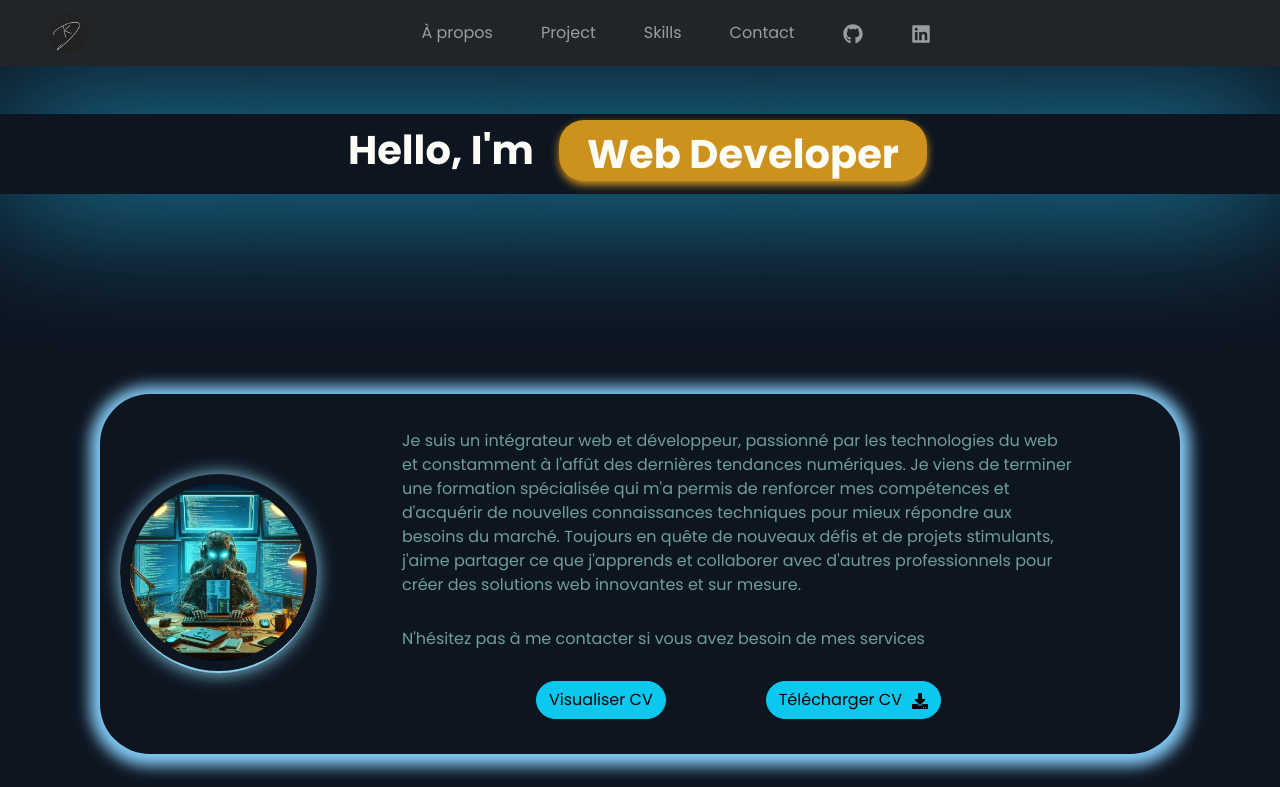
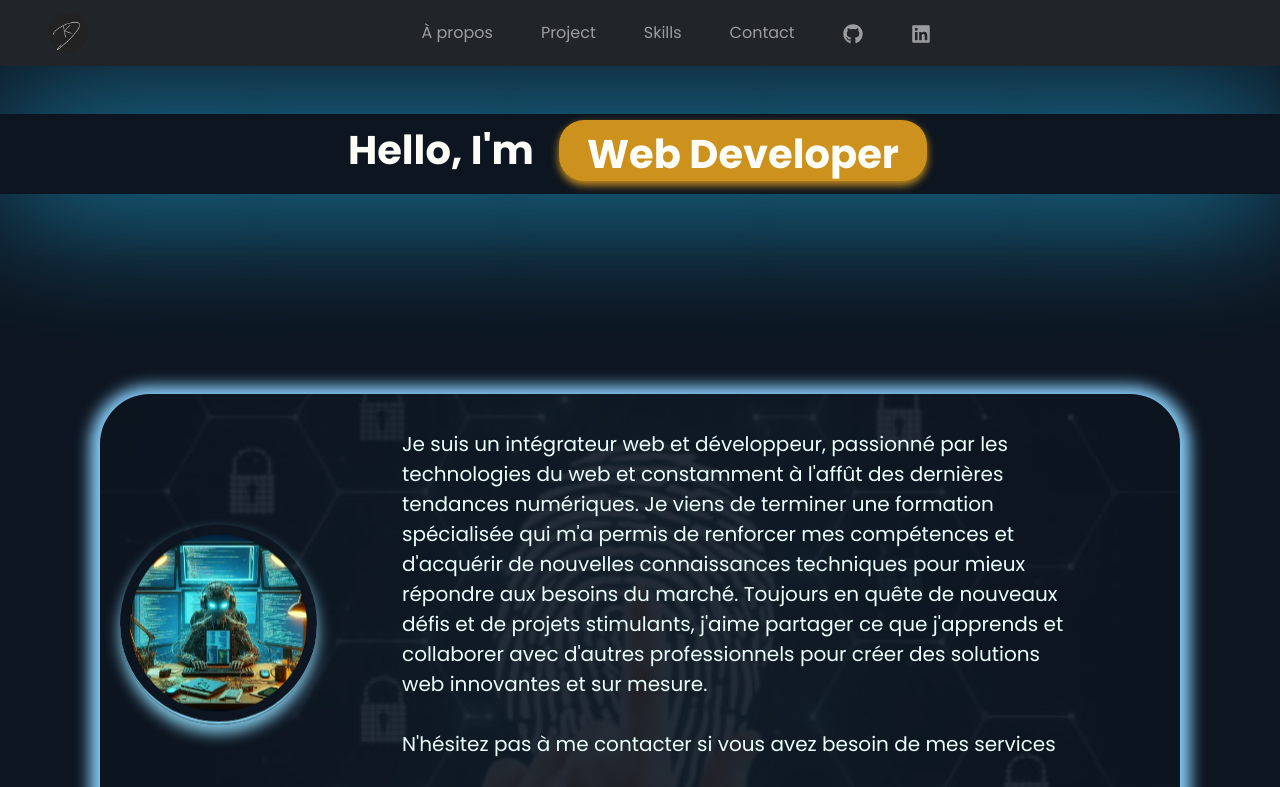
Before and after one commit to KD-Dev-Tech/-P12-Portfolio-, a React (Vite) app: page / in a window 1280 px wide. Shown: the top 787 px of the page. Built offline with nearby package versions, Linux system fonts and the light colour scheme.

Commit message:
Mise en place description card & ajout animation

```diff
--- a/index.html
+++ b/index.html
@@ -4,6 +4,7 @@
     <meta charset="UTF-8" />
     <link href="https://fonts.googleapis.com/css2?family=Poppins:wght@400;700&display=swap" rel="stylesheet">
     <link rel="icon" type="image" href="./public/icons/icon-dev.webp" />
+    <link href="https://unpkg.com/aos@2.3.1/dist/aos.css" rel="stylesheet">
     <meta name="viewport" content="width=device-width, initial-scale=1.0" />
     <meta name="description" content="Portfolio of Kevin Delannoy" />
     <title>Portfolio @ Kevin Delannoy</title>
@@ -11,5 +12,6 @@
   <body>
     <div id="root"></div>
     <script type="module" src="/src/main.jsx"></script>
+    <script src="https://unpkg.com/aos@2.3.1/dist/aos.js"></script>
   </body>
 </html>
--- a/package.json
+++ b/package.json
@@ -10,6 +10,7 @@
     "preview": "vite preview"
   },
   "dependencies": {
+    "aos": "^2.3.4",
     "bootstrap": "^5.3.3",
     "react": "^18.3.1",
     "react-bootstrap": "^2.10.5",
--- a/src/components/AboutMe.jsx
+++ b/src/components/AboutMe.jsx
@@ -19,11 +19,11 @@ function AboutMe() {
                         <p>{about.contact}</p>
                         <div className="about-btn">
                             <a href="../assets/CV.pdf"target="_blank"rel="noopener noreferrer">
-                                <Button style={{borderRadius:'25px'}} bg="dark" variant="info">
+                                <Button  bg="dark" variant="info">
                                     Visualiser CV
                                 </Button>
                             </a>
-                            <Button style={{borderRadius:'25px'}} bg="dark" variant="info"
+                            <Button  bg="dark" variant="info"
                                 href="../assets/CV.pdf"
                                 download="CV_Kevin_Delannoy.pdf"
                                 target="_blank"
--- a/src/components/ProjectCard.jsx
+++ b/src/components/ProjectCard.jsx
@@ -1,13 +1,28 @@
 import { Card, Button } from 'react-bootstrap';
 import { FaGithub } from 'react-icons/fa';
+import { useState } from 'react';
+import PropTypes from 'prop-types';
 
 
-function projectCard ({project}) {
+
+function ProjectCard ({project}) {
+    const [showDescription, setShowDescription] = useState(false);
+
+    const handleImageClick = () => {
+        setShowDescription(!showDescription);
+    };
+
     return (
         <Card className="project-card">
-            <Card.Img variant="top" src={project.image} alt={project.name} />
+            <Card.Img variant="top" src={project.image} alt={project.name} onClick={handleImageClick}
+                style={{ cursor: 'pointer' }} />
             <Card.Body>
                 <Card.Title style={{fontWeight:'bold'}}>{project.name}</Card.Title>
+                {showDescription && (
+                    <div className="project-card__description">
+                        <p>{project.description}</p>
+                    </div>
+                )}
                 <div className="project-card__technologies">
                     {project.technologies.map((tech, index) => (
                         <span key={index} className="project-card__technology">{tech}</span>
@@ -19,7 +34,17 @@ function projectCard ({project}) {
                 </Button>
             </Card.Body>
         </Card>
+    );
+}
 
-    )
-}
-export default projectCard;
+ProjectCard.propTypes = {
+    project: PropTypes.shape({
+        image: PropTypes.string.isRequired,
+        name: PropTypes.string.isRequired,
+        description: PropTypes.string.isRequired,
+        technologies: PropTypes.arrayOf(PropTypes.string).isRequired,
+        github: PropTypes.string.isRequired,
+    }).isRequired,
+};
+
+export default ProjectCard;
--- a/src/components/Projects.jsx
+++ b/src/components/Projects.jsx
@@ -9,7 +9,7 @@ function Project() {
   return (
     <div id='projects'>
       <section className='container-project'>
-        <h2 className='container_animation'>Projets Réalisés</h2>
+        <h2 className='container_animation'>Projects</h2>
         <div className='container-project_card'>
           {projects.map((project) => (
   // console.log(project),
--- a/src/styles/home.css
+++ b/src/styles/home.css
@@ -1,5 +1,3 @@
-
-
 html {
   font-family: 'Poppins', sans-serif !important;
 
@@ -25,6 +23,58 @@ body {
    75% { margin-top: -5.62rem; }
    100% { margin-top: 0;  }
  }
+
+ @keyframes float {
+  0% {
+    box-shadow: 0 5px 15px 0px skyblue;
+    transform: translatey(0px);
+  }
+  50% {
+    box-shadow: 0 25px 15px 0px skyblue;
+    transform: translatey(-20px);
+  }
+  100% {
+    box-shadow: 0 5px 15px 0px skyblue;
+    transform: translatey(0px);
+  }
+}
+
+@keyframes translate-card {
+  from {
+    margin-top: 200%;
+
+  }
+  0% {
+    opacity: 0%;
+  }
+  50% {
+    opacity: 25%;
+  }
+  75% {
+    opacity: 50%;
+  }
+  100% {
+    opacity: 100%;
+  }
+  to {
+    width: 90%;
+  }
+}
+
+@keyframes scroll {
+
+
+  0% {
+    transform: translateX(0);
+  }
+  50% {
+    transform: translateX(-10%);
+  }
+  100% {
+    transform: translateX(0%);
+  }
+
+}
 
 .container_animation {
   display: flex;
@@ -72,13 +122,36 @@ body {
 
 .about-container {
   display: flex;
+  position: relative;
   justify-content: center;
   align-items: center;
   padding: 20px;
   margin: 200px 100px;
   border-radius: 50px;
   box-shadow: 0px 2px 15px 10px lightskyblue;
-  animation: fadeIn 4s ease-in-out;
+  overflow: hidden;
+  animation: translate-card 2s ease-in-out;
+
+}
+
+.about-container::before {
+  content: '';
+  position: absolute;
+  top: 0;
+  left: 0;
+  width: 100%;
+  height: 100%;
+  background-image: url('../../public/assets/images/image-fond.webp');
+  background-size: cover;
+  background-position: center;
+  background-repeat: no-repeat;
+  opacity: 0.1;
+  z-index: 1;
+}
+
+.about-container > * {
+  position: relative;
+  z-index: 2;
 }
 
 .about-profile_image {
@@ -86,9 +159,9 @@ body {
   height: 200px;
   border-radius: 50%;
   border-bottom: ridge skyblue;
-  box-shadow: 0px 0px 18px skyblue;
   display: block;
-  animation: fadeIn 4s ease-in-out;
+  transform: translatey(0px);
+  animation: float 5s ease-in-out infinite;
   padding: 10px;
 }
 
@@ -103,8 +176,9 @@ body {
 
 .about-me p{
   max-width: 95%;
+  font-size: 20px;
   margin: 0px 70px 20px 70px;
-  color: rgb(111, 158, 154);
+  color: rgb(235, 255, 253);
   text-align: start;
 }
 
@@ -113,7 +187,7 @@ body {
   justify-content: center;
   gap: 100px;
   margin: 0 auto;
-  animation: fadeIn 6s ease-in-out;
+  animation: fadeIn 8s ease-in-out;
 }
 
 .container-project {
@@ -150,6 +224,7 @@ body {
   padding: 10px;
   border-radius: 20px;
   width: 25% !important;
+  box-shadow: 10px 10px 20px 0px rgb(253, 254, 255);
  }
 
  .card-img-top {
@@ -182,6 +257,8 @@ body {
    margin: 10px 0 10px 0;
    box-shadow: black 5px 3px 6px 2px;
   }
+
+
 
 
   @media screen and (max-width: 1024px){
```
Also changed, not shown: public/assets/images/image-fond.webp (added), 1 other file (tests, documents, lock files or other folders).
